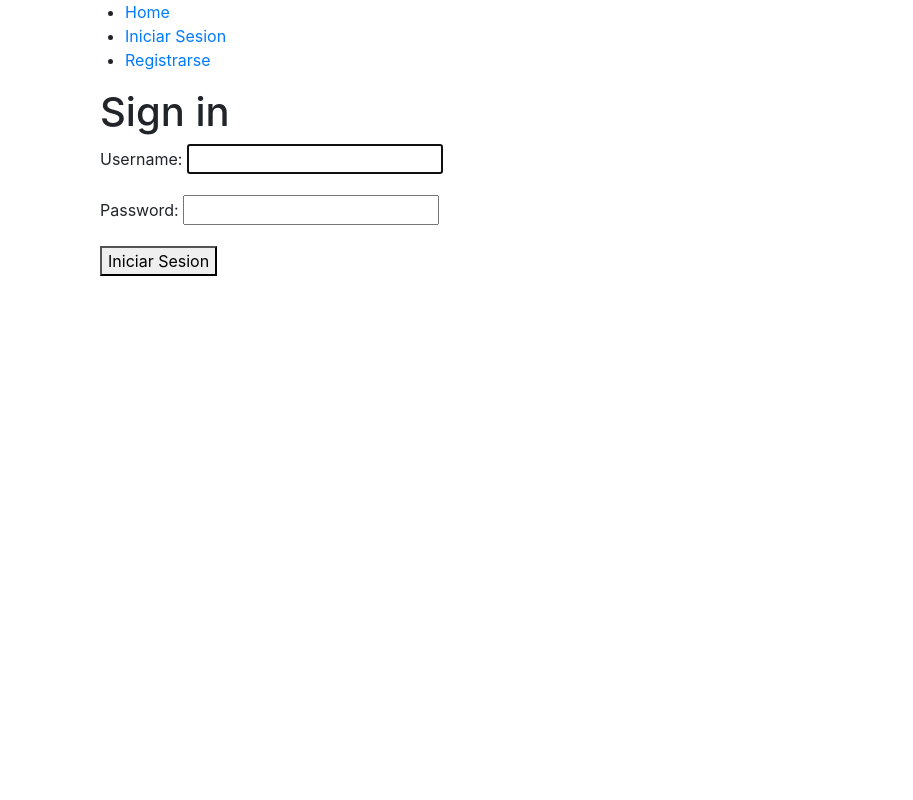
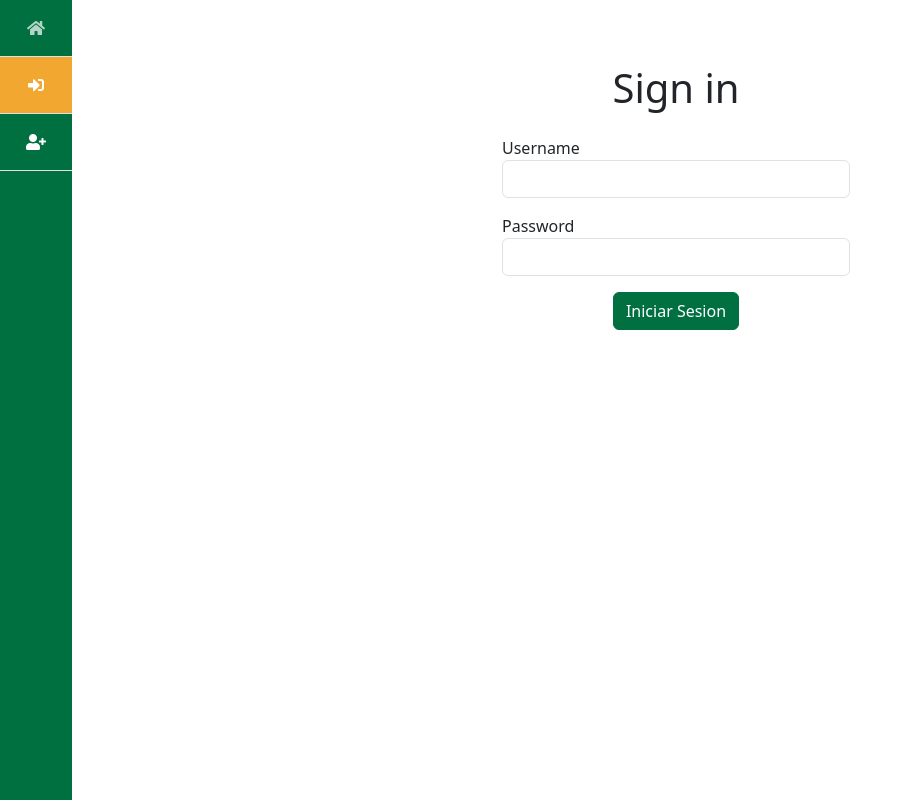
Before and after one commit to EspySoftware/sgap, a Django app: page /signin/ in a window 1280 px wide. Shown: the whole page, without its empty margins (0-913 px from the left). Run offline with Django 5.2, Linux system fonts and the light colour scheme; some libraries are stand-ins or nearby versions.

Commit message:
Sidebar actualizado

```diff
--- /dev/null
+++ b/paginas/static/css/styles.css
@@ -0,0 +1,33 @@
+:root {
+    --bs-primary: #017041;
+    --bs-secondary: #f1a730;
+}
+
+body .btn-primary {
+    background-color: var(--bs-primary) !important;
+    border-color: var(--bs-primary) !important;
+}
+
+body .btn-primary:hover {
+    background-color: var(--bs-primary) !important;
+    border-color: var(--bs-primary) !important;
+}
+
+/* Active */
+
+body .btn-primary:active {
+    background-color: var(--bs-primary) !important;
+    border-color: var(--bs-primary) !important;
+}
+
+.nav-link.active {
+    background-color: var(--bs-secondary) !important;
+}
+
+.nav-link {
+    color: white !important;
+}
+
+.nav-link:hover {
+    color: rgba(255, 255, 255, 0.7) !important;
+}
--- a/paginas/templates/base.html
+++ b/paginas/templates/base.html
@@ -2,46 +2,101 @@
 <html lang="es">
     <head>
         <meta charset="UTF-8" />
-        <meta http-equiv="X-UA-Compatible" content="IE=edge" />
         <meta name="viewport" content="width-device-width, initial-scale=1.0" />
         <title>SGAP</title>
         {% load static %}
         <link
+            href="https://cdn.jsdelivr.net/npm/bootstrap@5.3.3/dist/css/bootstrap.min.css"
             rel="stylesheet"
-            href="https://stackpath.bootstrapcdn.com/bootstrap/4.5.2/css/bootstrap.min.css"
+            integrity="sha384-QWTKZyjpPEjISv5WaRU9OFeRpok6YctnYmDr5pNlyT2bRjXh0JMhjY6hW+ALEwIH"
+            crossorigin="anonymous"
         />
-        <script src="https://code.jquery.com/jquery-3.5.1.slim.min.js"></script>
-        <script src="https://cdn.jsdelivr.net/npm/@popperjs/core@2.9.3/dist/umd/popper.min.js"></script>
-        <script src="https://stackpath.bootstrapcdn.com/bootstrap/4.5.2/js/bootstrap.min.js"></script>
+        <link
+            rel="stylesheet"
+            href="https://cdnjs.cloudflare.com/ajax/libs/font-awesome/5.15.3/css/all.min.css"
+        />
+        <link rel="stylesheet" href="{% static 'css/styles.css' %}" />
     </head>
-    <body class="container">
-        <nav>
-            <ul>
-                <li>
-                    <a href="/">Home</a>
+    <body>
+        <div class="d-flex">
+            <div
+                class="d-flex flex-column flex-shrink-0 h-100"
+                style="
+                    width: 4.5rem;
+                    background-color: #017041;
+                    min-height: 100vh;
+                "
+            >
+                <ul
+                    class="nav nav-pills nav-flush flex-column mb-auto text-center"
+                >
+                    <li class="nav-item">
+                        <a
+                            href="/"
+                            class="nav-link {% if request.path == '/' %}active{% endif %} py-3 border-bottom rounded-0"
+                            data-bs-toggle="tooltip"
+                            data-bs-placement="right"
+                            aria-label="Inicio"
+                            data-bs-original-title="Inicio"
+                        >
+                            <i class="fas fa-home"></i>
+                        </a>
                     </li>
-
                     {% if user.is_authenticated %}
                     <li>
-                    <a href="/citas">Citas</a>
+                        <a
+                            href="/citas"
+                            class="nav-link {% if request.path == '/citas/' %}active{% endif %} py-3 border-bottom rounded-0"
+                            data-bs-toggle="tooltip"
+                            data-bs-placement="right"
+                            aria-label="Citas"
+                            data-bs-original-title="Citas"
+                        >
+                            <i class="fas fa-calendar-alt"></i>
+                        </a>
                     </li>
-
                     <li>
-                    <a href="/logout">Cerrar sesión</a>
+                        <a
+                            href="/logout"
+                            class="nav-link py-3 border-bottom rounded-0"
+                            data-bs-toggle="tooltip"
+                            data-bs-placement="right"
+                            aria-label="Cerrar sesión"
+                            data-bs-original-title="Cerrar sesión"
+                        >
+                            <i class="fas fa-sign-out-alt"></i>
+                        </a>
                     </li>
                     {% else %}
                     <li>
-                    <a href="/signin">Iniciar Sesion</a>
+                        <a
+                            href="/signin"
+                            class="nav-link {% if request.path == '/signin/' %}active{% endif %} py-3 border-bottom rounded-0"
+                            data-bs-toggle="tooltip"
+                            data-bs-placement="right"
+                            aria-label="Iniciar Sesion"
+                            data-bs-original-title="Iniciar Sesion"
+                        >
+                            <i class="fas fa-sign-in-alt"></i>
+                        </a>
                     </li>
-
                     <li>
-                    <a href="/signup">Registrarse</a>
+                        <a
+                            href="/signup"
+                            class="nav-link {% if request.path == '/signup/' %}active{% endif %} py-3 border-bottom rounded-0"
+                            data-bs-toggle="tooltip"
+                            data-bs-placement="right"
+                            aria-label="Registrarse"
+                            data-bs-original-title="Registrarse"
+                        >
+                            <i class="fas fa-user-plus"></i>
+                        </a>
                     </li>
-
                     {% endif %}
                 </ul>
-        </nav>
+            </div>
 
-        <div class="container">{% block content %} {% endblock %}</div>
+            <div class="container mt-3">{% block content %} {% endblock %}</div>
+        </div>
     </body>
 </html>
--- a/paginas/templates/citas.html
+++ b/paginas/templates/citas.html
@@ -1,5 +1,5 @@
 {% extends 'base.html' %} {% block content %}
-<h1>Citas</h1>
+<h1 class="text-center mt-3 mb-3">Citas</h1>
 <table class="table table-bordered">
     <thead>
         <tr>
--- a/paginas/templates/signin.html
+++ b/paginas/templates/signin.html
@@ -1,15 +1,38 @@
-{% extends 'base.html' %}
+{% extends 'base.html' %} {% block content %}
+<div class="container">
+    <div class="row justify-content-center">
+        <div class="col-md-4 mt-5">
+            <h1 class="text-center">Sign in</h1>
 
-{% block content %}
-<h1>Sign in</h1>
+            <form action="" method="POST" class="mt-4">
+                {% csrf_token %} {% for field in form %}
+                <div class="form-group mb-3">
+                    <label for="{{ field.id_for_label }}"
+                        >{{ field.label }}</label
+                    >
+                    <input
+                        type="{{ field.field.widget.input_type }}"
+                        class="form-control"
+                        id="{{ field.id_for_label }}"
+                        name="{{ field.html_name }}"
+                        {%
+                        if
+                        field.field.required
+                        %}required{%
+                        endif
+                        %}
+                    />
+                </div>
+                {% endfor %}
+                <div class="form-group text-center">
+                    <button class="btn btn-primary">Iniciar Sesion</button>
+                </div>
+            </form>
 
-{{error}}
-
-<form action="" , method="POST">
-    {% csrf_token %}
-    {{form.as_p}}
-    <button>
-        Iniciar Sesion
-    </button>
-</form>
+            {% if error %}
+            <div class="alert alert-danger mt-3" role="alert">{{error}}</div>
+            {% endif %}
+        </div>
+    </div>
+</div>
 {% endblock %}
```
Also changed, not shown: paginas/templates/home.html (+3 -5 lines), db.sqlite3. Lines whose indentation alone changed are shown as unchanged.
